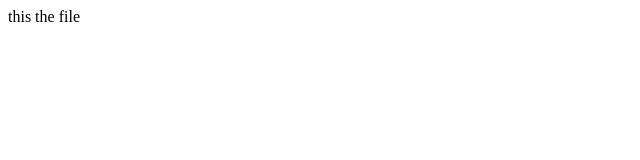
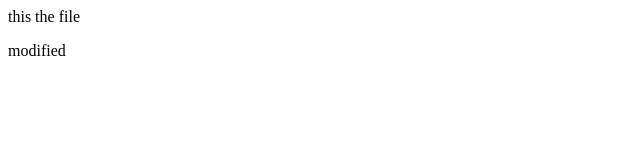
Before and after one commit to Hema25670/Demo, a plain HTML site: page index.html in a window 1280 px wide. Shown: the full height of the page, 0-640 px from the left. Drawn offline with Linux system fonts and the light colour scheme.

Commit message:
added some code chages in index.html

```diff
--- a/index.html
+++ b/index.html
@@ -7,5 +7,6 @@
 </head>
 <body>
     this the file
+    <p>modified</p>
 </body>
 </html>
```
